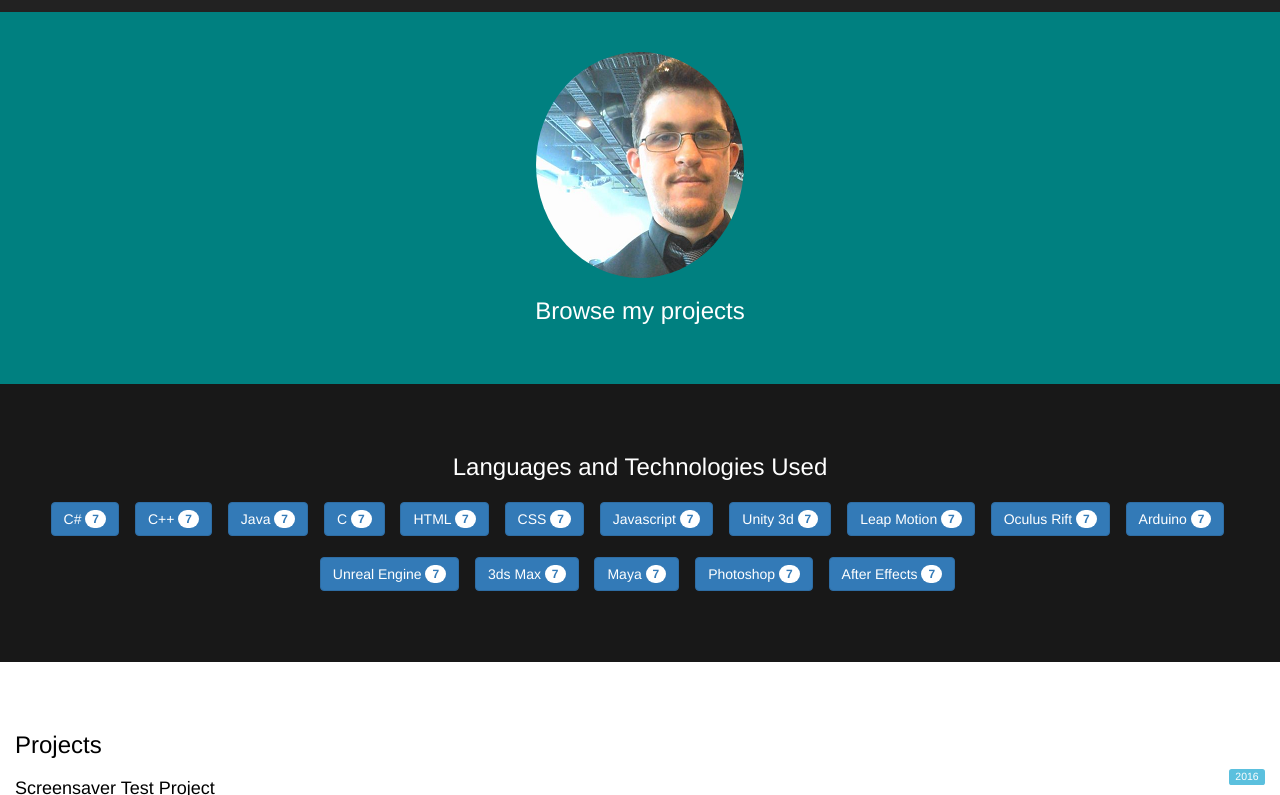
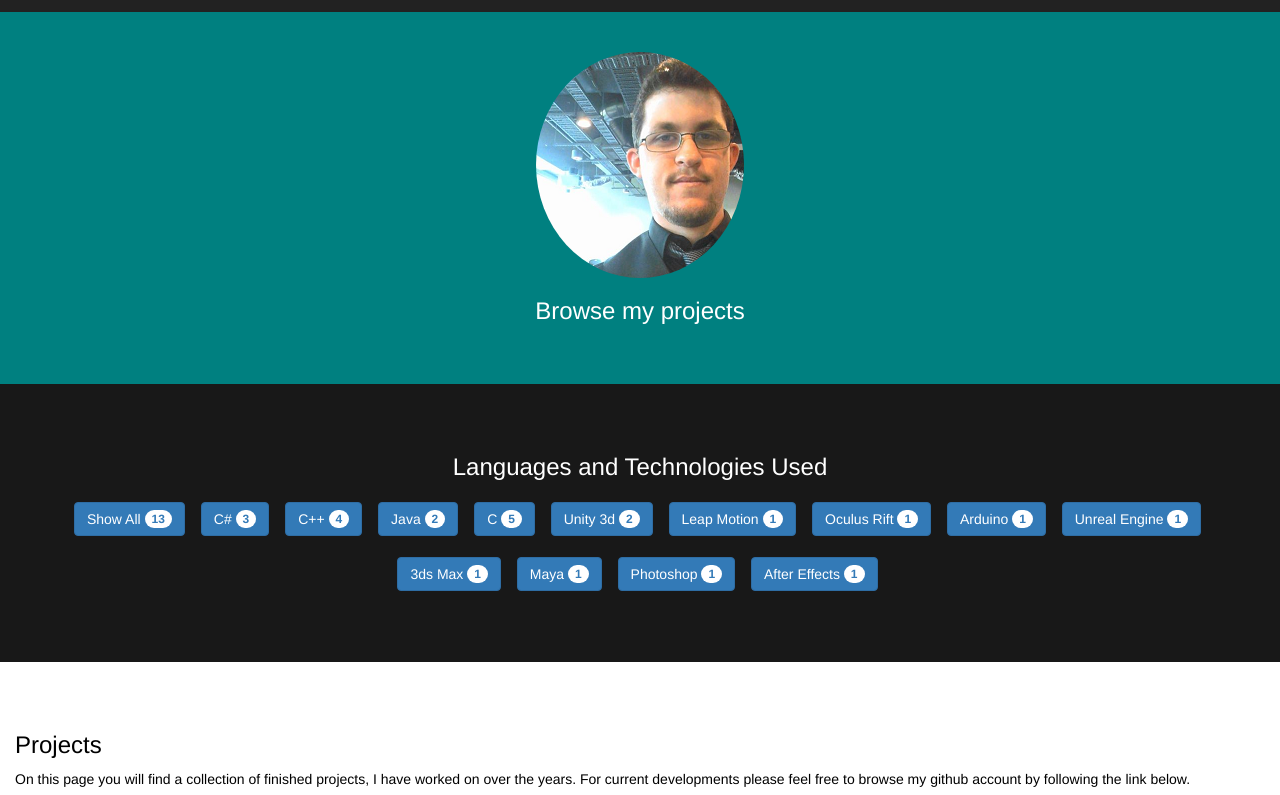
Before and after one commit to dwilson89/dwilson89.github.io, a plain HTML site: page projects.html in a window 1280 px wide. Shown: the part 68-863 px from the top of the page. Drawn offline with nearby package versions, Linux system fonts and the light colour scheme.

Commit message:
Documents and Filter
Added in downloadable resumes, and added in a project filter.

```diff
--- a/css/style.css
+++ b/css/style.css
@@ -87,7 +87,7 @@ p a:hover {
 
 .work > li {
 	padding-bottom: 20px;
-    border-bottom: 1px solid #181818;
+    border-bottom: 1px solid #666362;
     margin-bottom: 2em;
 }
 
@@ -311,6 +311,33 @@ li {
     display: list-item;
 }
 
+/*.gitlink a:link {
+	text-decoration: none;
+	color: #ffffff;
+}
+
+.gitlink a {
+	color: #ffffff;
+}
+
+.gitlink a:hover {
+	color: #181818 !important;
+}*/
+
+/*a:link {
+	text-decoration: none;
+	color: #fff;
+}
+
+a:visited {
+    text-decoration: none;
+    color: #fff;
+}
+
+a:hover {
+	color: #008080 !important;
+}*/
+
 ul {
 	padding: 0;
 }
--- a/projects.html
+++ b/projects.html
@@ -33,6 +33,38 @@
         $(this).ekkoLightbox();
       });
 
+      function filterOutTech(tech) {
+        showAll();
+        var elems = document.getElementsByClassName("tech-use");
+        for(var i =0; i < elems.length; i++){
+          //check its children if it contains the tech
+
+          var c = elems[i].childNodes;
+          //var for boolean
+          var contains = false;
+          for(var j =0; j < c.length; j++) {
+            //if it does, set to true
+            if(tech === c[j].innerHTML) {
+              contains = true;
+              break;
+            }
+            //break;
+          }
+
+          //if false
+          if(!contains){
+            elems[i].parentNode.style.display = 'none';
+          }
+            //turn off visibility for parent
+        }
+      }
+
+      function showAll() {
+        var elems = document.getElementsByClassName("tech-use");
+        for(var i =0; i < elems.length; i++){
+           elems[i].parentNode.style.display = '';
+        }
+      }
     </script>
 
     <link rel="stylesheet" href="css/style.css" type="text/css" media="screen" charset="utf-8"/>
@@ -66,6 +98,9 @@
       <img src="img/profilepic2.png" class="img-responsive img-circle" style="display:inline" alt="Dustin Wilson">
 
       <h3>Browse my projects</h3>
+
+
+
     </div>
 
     <div class="container-fluid bg-2 text-center">
@@ -75,62 +110,78 @@
       <ul class="list-inline">
 
         <li class="list-group-item">
-          <button type="button" class="btn btn-primary">C# <span class="badge">7</span></button>
+          <button type="button" class="btn btn-primary" onclick="showAll()">Show All <span class="badge">13</span></button>
+        </li>
+
+        <li class="list-group-item">
+          <button type="button" class="btn btn-primary" onclick="filterOutTech('C#')">C# <span class="badge">3</span></button>
         </li>
         <li class="list-group-item">
-          <button type="button" class="btn btn-primary">C++ <span class="badge">7</span></button>
+          <button type="button" class="btn btn-primary" onclick="filterOutTech('C++')">C++ <span class="badge">4</span></button>
         </li>
         <li class="list-group-item">
-          <button type="button" class="btn btn-primary">Java <span class="badge">7</span></button>
+          <button type="button" class="btn btn-primary" onclick="filterOutTech('Java')">Java <span class="badge">2</span></button>
         </li>
         <li class="list-group-item">
-          <button type="button" class="btn btn-primary">C <span class="badge">7</span></button>
+          <button type="button" class="btn btn-primary" onclick="filterOutTech('C')">C <span class="badge">5</span></button>
         </li>
-        <li class="list-group-item">
+        <!-- <li class="list-group-item">
           <button type="button" class="btn btn-primary">HTML <span class="badge">7</span></button>
         </li>
         <li class="list-group-item">
           <button type="button" class="btn btn-primary">CSS <span class="badge">7</span></button>
+        </li> -->
+        <!-- <li class="list-group-item">
+          <button type="button" class="btn btn-primary">Javascript <span class="badge">0</span></button>
+        </li> -->
+        <li class="list-group-item">
+          <button type="button" class="btn btn-primary" onclick="filterOutTech('Unity 3d')">Unity 3d <span class="badge">2</span></button>
         </li>
         <li class="list-group-item">
-          <button type="button" class="btn btn-primary">Javascript <span class="badge">7</span></button>
+          <button type="button" class="btn btn-primary" onclick="filterOutTech('Leap Motion')">Leap Motion <span class="badge">1</span></button>
         </li>
         <li class="list-group-item">
-          <button type="button" class="btn btn-primary">Unity 3d <span class="badge">7</span></button>
+          <button type="button" class="btn btn-primary" onclick="filterOutTech('Oculus Rift')">Oculus Rift <span class="badge">1</span></button>
         </li>
         <li class="list-group-item">
-          <button type="button" class="btn btn-primary">Leap Motion <span class="badge">7</span></button>
-        </li>
-        <li class="list-group-item">
-          <button type="button" class="btn btn-primary">Oculus Rift <span class="badge">7</span></button>
-        </li>
-        <li class="list-group-item">
-          <button type="button" class="btn btn-primary">Arduino <span class="badge">7</span></button>
+          <button type="button" class="btn btn-primary" onclick="filterOutTech('Arduino')">Arduino <span class="badge">1</span></button>
         </li>
 
         <li class="list-group-item">
-          <button type="button" class="btn btn-primary">Unreal Engine <span class="badge">7</span></button>
+          <button type="button" class="btn btn-primary" onclick="filterOutTech('Unreal Engine')">Unreal Engine <span class="badge">1</span></button>
         </li>
         <li class="list-group-item">
-          <button type="button" class="btn btn-primary">3ds Max <span class="badge">7</span></button>
+          <button type="button" class="btn btn-primary" onclick="filterOutTech('3ds Max')">3ds Max <span class="badge">1</span></button>
         </li>
         <li class="list-group-item">
-          <button type="button" class="btn btn-primary">Maya <span class="badge">7</span></button>
+          <button type="button" class="btn btn-primary" onclick="filterOutTech('Maya')">Maya <span class="badge">1</span></button>
         </li>
         <li class="list-group-item">
-          <button type="button" class="btn btn-primary">Photoshop <span class="badge">7</span></button>
+          <button type="button" class="btn btn-primary" onclick="filterOutTech('Photoshop')">Photoshop <span class="badge">1</span></button>
         </li>
         <li class="list-group-item">
-          <button type="button" class="btn btn-primary">After Effects <span class="badge">7</span></button>
+          <button type="button" class="btn btn-primary" onclick="filterOutTech('After Effects')">After Effects <span class="badge">1</span></button>
         </li>
 
       </ul>
+
+
 
     </div>
 
     <div class="container-fluid bg-3 ">
 
       <h3>Projects</h3>
+
+      <p>On this page you will find a collection of finished projects, I have worked on over the years. For current developments please feel free to browse my github account by following the link below.</p>
+
+      <div class="gitlink">
+          <a href="https://github.com/dwilson89" title="Look through my Github profile" target="_blank" rel="nofollow">
+            <i class = "fa fa-github"></i> Dustin Wilson on Github
+          </a>
+      </div>
+
+      <br>
 
       <ul class= "no-list work">
         <li id="rec1">
@@ -145,12 +196,10 @@
               <b>Role: </b>Developer<br>
               <b>Project Description: </b> Task was to develop an application which simulated an animated and moving
               company logo when the "application" is not being used; to behave like a screen saver. This solution was designed to work  on a Windows based PC.<br>
-              <b>Code Description: </b>
+              <b>Code Description: </b> This application was written using C++ in Visual Studios using win32 libraries for GLFW, OpenGL, GLEW, SOIL. I designed it to be a 2d animation ion an orthographic view, and used 8 png files (animation frames).
+
               The code was developed with the following assumptions:
               <ul class="project-res">
-                <li>The use of the following win32 libraries - GLFW, OpenGL, GLEW, SOIL</li>
-                <li>Assumption the animation was 2d, and 8 png files (animation frame) were to be used; Note, I obtained a simple 8 frame 2D animation off a colleague.</li>
-                <li>Following the above assumption I assumed an orthographic view would be acceptable.</li>
                 <li>Assumed a minimum window size would be 800x600, it has been designed to be resized to larger dimensions.</li>
                 <li>Assumed anywhere beyond the edges of the screen, meant just sitting anywhere on the outside border, e.g.
                   <ul class="sub-project-res">
```
Also changed, not shown: aboutme.html (+2 -2 lines), 3 other files.
